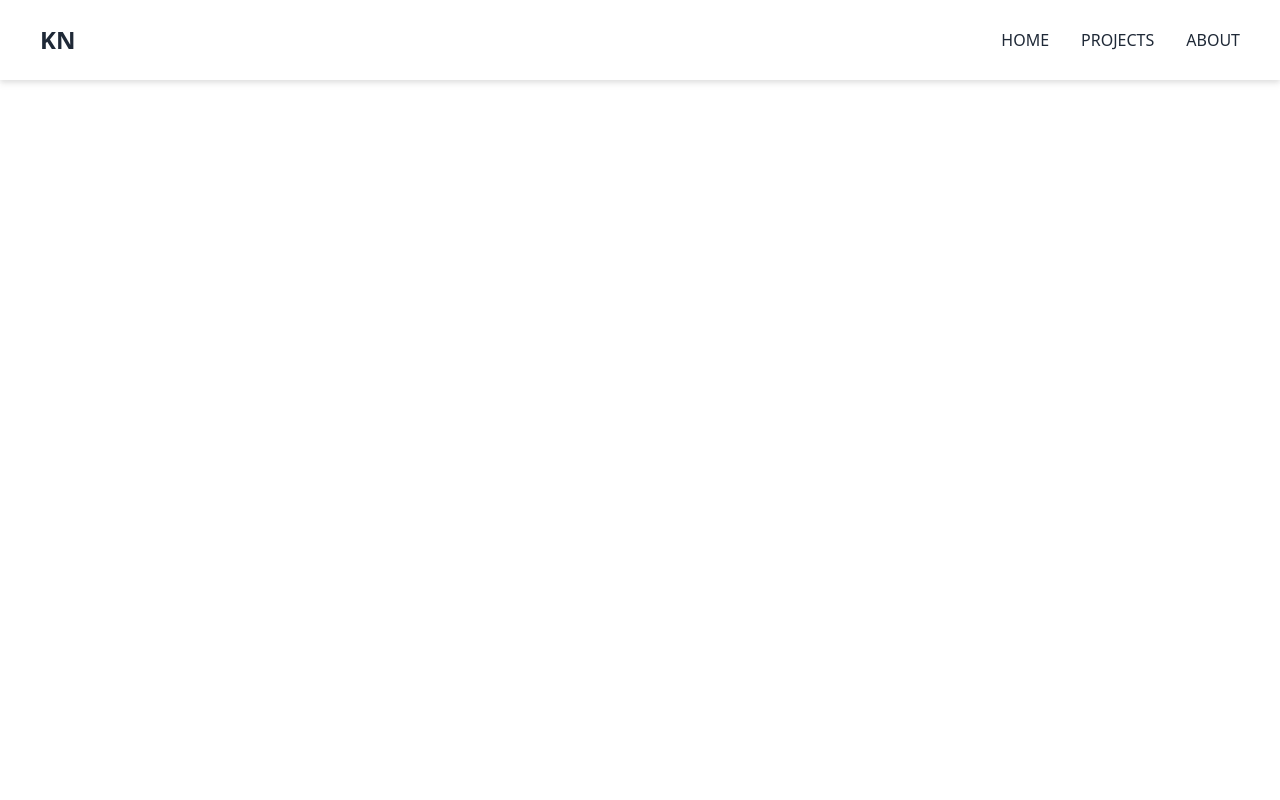
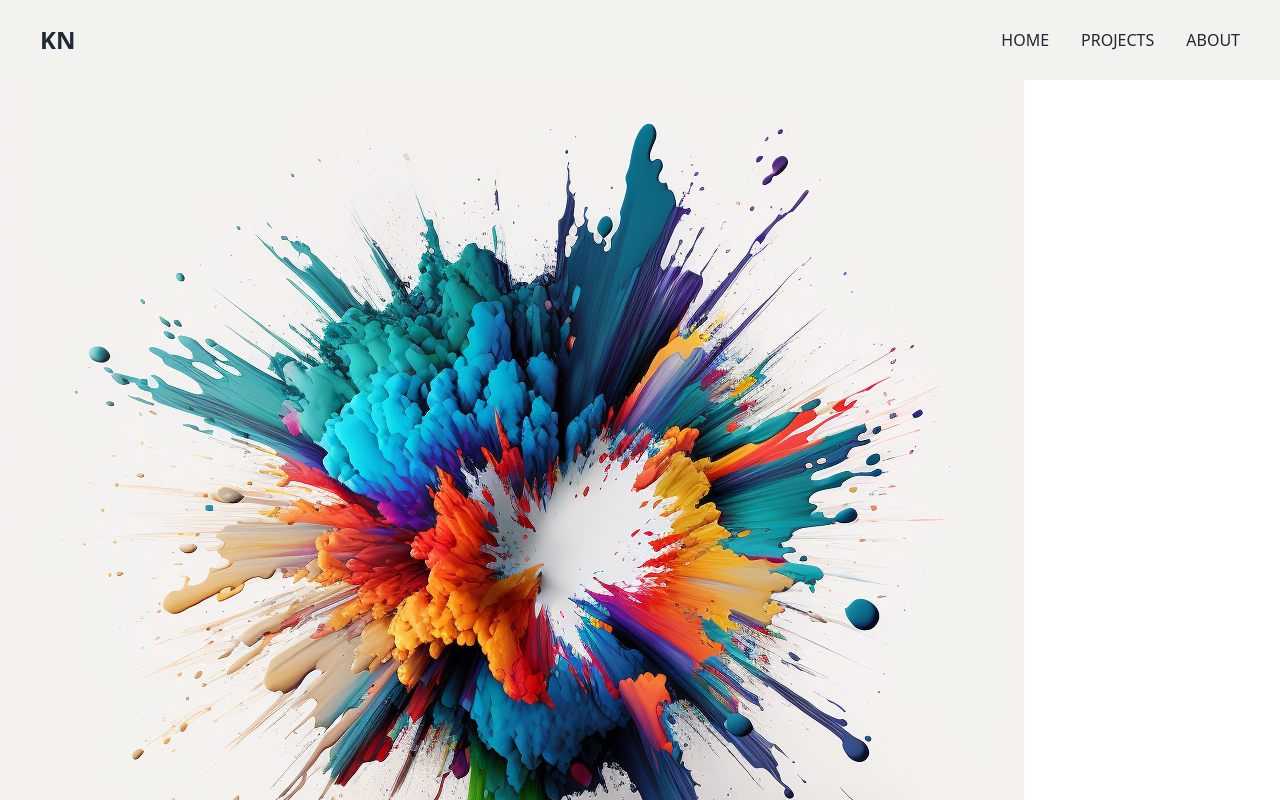
Before and after one commit to kimlong0/portfolio, a React (Vite) app: page / in a window 1280 px wide. Shown: the top 800 px of the page. Built offline with nearby package versions, Linux system fonts and the light colour scheme; a web font is replaced by a local one.

Commit message:
add image and appropriate color

```diff
--- a/src/App.jsx
+++ b/src/App.jsx
@@ -4,6 +4,7 @@ function App() {
   return (
     <div className="App">
       <Navbar />
+      <img src="images/paint-explosion.png"></img>
     </div>
   )
 }
--- a/src/Navbar.jsx
+++ b/src/Navbar.jsx
@@ -15,15 +15,15 @@ function Navbar() {
     ))
 
     return (
-    <div className='drop-shadow-md w-full fixed top-0 left-0'>
-      <div className='flex items-center justify-between bg-white py-6 md:px-10 px-8'>
+    <div className='w-full fixed top-0 left-0'>
+      <div className='flex items-center justify-between bg-light-gray py-6 md:px-10 px-8'>
         <h1 className='font-bold text-2xl cursor-pointer text-gray-800'>KN</h1>
 
         <button onClick={()=> setOpen(!open)} className='cursor-pointer md:hidden'>
             {open ? <XMarkIcon className='w-8'/> : <Bars3Icon className='w-8'/>}
         </button>
 
-        <ul className={`md:flex md:items-center md:pb-0 absolute md:static bg-white md:z-auto z-[-1] left-0 w-full md:w-auto md:pl-0 pl-8 transition-all duration-500 ease-in ${open ? 'top-12 ':'top-[-200px]'}`}>
+        <ul className={`md:flex md:items-center md:pb-0 absolute md:static bg-light-gray md:z-auto z-[-1] left-0 w-full md:w-auto md:pl-0 pl-8 transition-all duration-500 ease-in ${open ? 'top-12 ':'top-[-200px]'}`}>
             {linkElements}
         </ul>
       </div>
--- a/tailwind.config.cjs
+++ b/tailwind.config.cjs
@@ -5,7 +5,11 @@ module.exports = {
     "./src/**/*.{js,ts,jsx,tsx}"
   ],
   theme: {
-    extend: {},
+    extend: {
+      colors: {
+        "light-gray": '#F4F2EE'
+      }
+    },
   },
   plugins: [],
 }
```
Also changed, not shown: public/images/paint-explosion.png (added).
